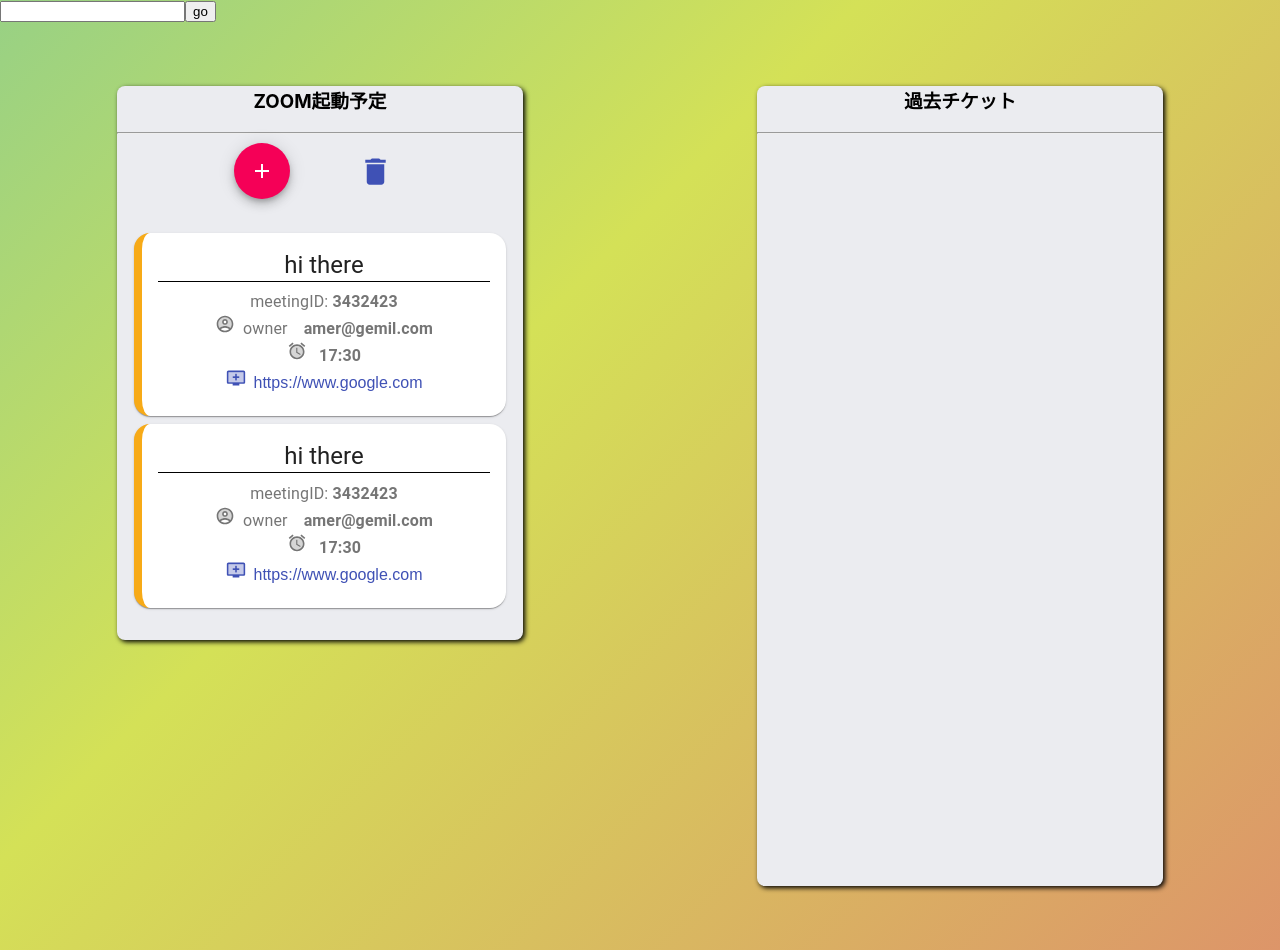
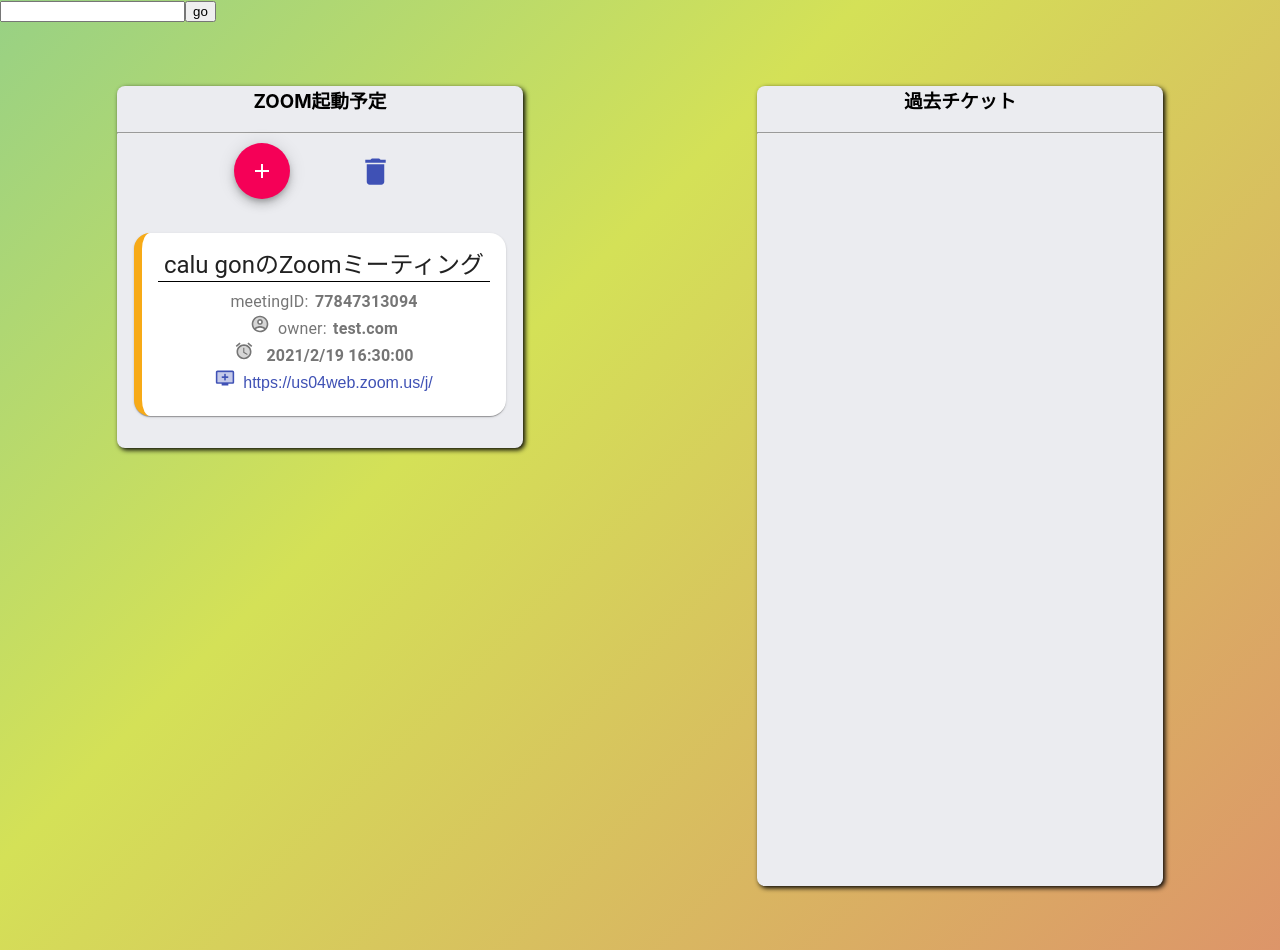
Before and after one commit to kumo2kumo/ReactQuestTeam2, a React (Create React App) app in the folder team2/client/: page / in a window 1280 px wide. Built offline with nearby package versions, Linux system fonts and the light colour scheme.

Commit message:
ADD: とりあえず新規カード追加まで

```diff
--- a/team2/client/src/features/cards/ScheduledList.js
+++ b/team2/client/src/features/cards/ScheduledList.js
@@ -17,9 +17,9 @@
 export default function ScheduledList() {
     const classes = useStyles();
     const cardIds = useSelector(selectCardIds)
+    const renderCardItems = cardIds.map(cardId => {
+        return <CardItem key={cardId} id={cardId} />
 
-    const renderCardItems = cardIds.map(cardId => {
-        return <CardItem key={cardId} id={cardId}/>
     })
 
     return (
--- a/team2/client/src/features/cards/cardsSlice.js
+++ b/team2/client/src/features/cards/cardsSlice.js
@@ -4,8 +4,17 @@
 // fake data
 const initialState = {
     cards: [
-    { id: '1', title: 'test1', memo: 'new', url: '111', stare_time: '17:00', owner: 'aaa', meetingId: '74867845461', delete: false},
-    { id: '2', title: 'test2', memo: 'new2', url: '222', stare_time: '18:00', owner: 'bbb', meetingId: '456', delete: false}
+        {
+            id: '1', delete: false,
+            data: {
+                "title": "calu gonのZoomミーティング",
+                "meetingId": 77847313094,
+                "owner": "test.com",
+                "url": "https://us04web.zoom.us/j/77847313094?pwd=cW12aWlZVE5zeFlyS05Eckl6V0NpUT09",
+                "startTime": "2021-02-19T16:30:00Z"
+
+            }
+        }
     ],
     status: 'idle',
     error: null
@@ -16,14 +25,14 @@
 状態がpending, fulfilled, rejectedの3段階に分かれる */
 export const getCardInfo = createAsyncThunk(
     'cards/getCardInfo',
-    async () => {
-    const response = await axios.get('/getMeeting')
+    async (meetingId) => {
+        const response = await axios.get('/getMeeting?id=' + meetingId)
         let data = {
             title: response.data.topic,
-            mettingID: response.data.id,
+            meetingId: response.data.id,
             owner: response.data.host_email,
-            url: response.data.start_url,
-            start_time: response.data.start_time,
+            url: response.data.join_url,
+            startTime: response.data.start_time,
         }
     return data
 })
--- a/team2/client/src/features/cards/components/@testForm.js
+++ b/team2/client/src/features/cards/components/@testForm.js
@@ -7,20 +7,21 @@
 import { getCardInfo } from "../cardsSlice";
 
 export const TestForm = () => {
-    const [meetingID, setMeetingID] = useState('')
+    const [meetingId, setmeetingId] = useState('')
 
-    const onMeetingIDChange = (e) => {setMeetingID(e.target.value)}
+    const onmeetingIdChange = (e) => {setmeetingId(e.target.value)}
 
     const dispatch = useDispatch()
 
     const onSaveCardClicked = () => {
-        dispatch(getCardInfo(meetingID))
-        }
+        const reMeetingId = meetingId.replace(/\s+/g, '') //空白があったら削除
+        dispatch(getCardInfo(reMeetingId))
+    }
 
     return (
         <div>
             <form>
-                <input value={meetingID} onChange={onMeetingIDChange}></input>
+                <input value={meetingId} onChange={onmeetingIdChange}></input>
                 <button type="button"  onClick={onSaveCardClicked}>go</button>
             </form>
         </div>
--- a/team2/client/src/features/cards/components/CardItem.js
+++ b/team2/client/src/features/cards/components/CardItem.js
@@ -1,4 +1,5 @@
-import React, { useEffect } from 'react'
+import React, { useEffect } from 'react';
+import { useSelector } from 'react-redux';
 import { AutoJoin } from "../modules/AutoJoin";
 import { Link, Card, CardContent, Typography, makeStyles } from '@material-ui/core';
 import AlarmTwoToneIcon from '@material-ui/icons/AlarmTwoTone';
@@ -24,20 +25,19 @@
 })
 
 
-export const CardItem = () => {
+export const CardItem = (props) => {
     const classes = useStyles();
 
-    // useEffect(() => {
-    //     axios.get('/getMeeting')
-    //         .then(res => console.log(res.data))
-    // })
-
-
+    const selectCardById = (state, cardId) => {
+        return state.cards.cards.find(card => card.id === cardId)
+    }
+    const cardContent = useSelector(state => selectCardById(state, props.id))
+    const { title, meetingId, owner, url, startTime } = cardContent.data
+    const jaStartTime = new Date(startTime).toLocaleString("ja")
     //自動立ち上げ機能
     useEffect(() => {
-        AutoJoin("2021-02-18T12:48:00Z", "https://www.google.com/")
-        // TODO  URL, timeのstate入れ込み
-    }, [/* url or timeが変わった場合*/]);
+        AutoJoin(startTime, url)
+    }, [url, startTime]);
 
 
     return (
@@ -47,32 +47,33 @@
                 variant="h5"
                 gutterBottom
                 style={{borderBottom: '1px solid #000'}}>
-                    hi there
+                    {title}
                 </Typography>
                 <Typography color="textSecondary">
-                    meetingID: <span style={{fontWeight: 'bolder'}}>3432423</span>
+                    meetingID:
+                    <span style={{ fontWeight: 'bolder', marginLeft: '0.4rem'}}>{meetingId}</span>
                 </Typography>
                 <Typography color="textSecondary">
                     <AccountCircleTwoToneIcon
                     fontSize="small"
                     className={classes.icon}
                     />
-                    owner
-                    <span style={{fontWeight: 'bolder', marginLeft: '1rem'}}>amer@gemil.com  </span>
+                    owner:
+                    <span style={{ fontWeight: 'bolder', marginLeft: '0.4rem' }}>{owner}</span>
                 </Typography>
                 <Typography color="textSecondary">
                     <AlarmTwoToneIcon
                     fontSize="small"
                     className={classes.icon}
                     />
-                    <span style={{fontWeight: 'bolder'}}> 17:30</span>
+                    <span style={{ fontWeight: 'bolder' }}> {jaStartTime}</span>
                 </Typography>
-                <Link href="https://www.google.com" underline="hover">
+                <Link href={url} underline="hover">
                     <AddToQueueTwoToneIcon
                     fontSize="small"
                     className={classes.icon}
                     />
-                    https://www.google.com
+                    {url.substring(0, 26)}
                 </Link>
             </CardContent>
         </Card>
```
Also changed, not shown: 1 other file (tests, documents, lock files or other folders).
